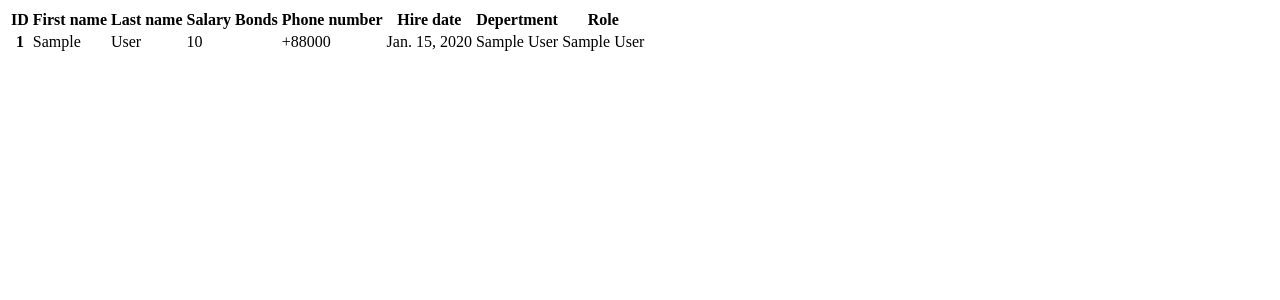
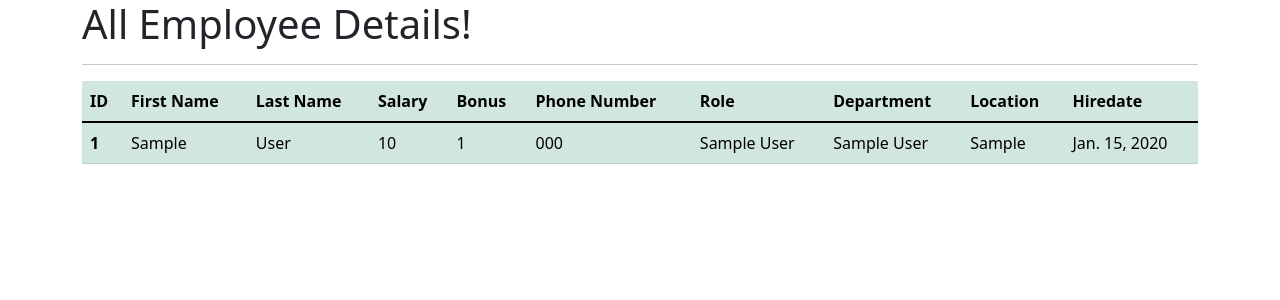
Before and after one commit to Nayemjaman/Employee, a Django app: page /all_emp in a window 1280 px wide. Shown: the top 300 px of the page. Run offline with Django 4.2, Linux system fonts and the light colour scheme; tables that the repository leaves empty hold one stand-in row (values such as "Sample post").

Commit message:
add bootstreap5

```diff
--- a/employee_app/admin.py
+++ b/employee_app/admin.py
@@ -1,8 +1,8 @@
 from django.contrib import admin
-from  .models import Depertment,Role,Employee
+from  .models import Department,Role,Employee
 
 # Register your models here.
 
-admin.site.register(Depertment)
+admin.site.register(Department)
 admin.site.register(Role)
 admin.site.register(Employee)
--- a/employee_app/models.py
+++ b/employee_app/models.py
@@ -1,7 +1,7 @@
 from django.db import models
 
 # Create your models here.
-class Depertment(models.Model):
+class Department(models.Model):
     name = models.CharField(max_length=100,null=False)
     location = models.CharField(max_length=100)
 
@@ -24,11 +24,11 @@ class Employee(models.Model):
     first_name = models.CharField(max_length=100,null=False)
     last_name = models.CharField(max_length=100,null=False)
     salary = models.IntegerField(null=False,default=0)
-    bouns = models.IntegerField(null=False,)
+    bonus = models.IntegerField(null=False,)
     phone_number = models.CharField(max_length=100,null=False)
     hire_date = models.DateField()
 
-    dept = models.ForeignKey(Depertment,on_delete=models.CASCADE)
+    dept = models.ForeignKey(Department,on_delete=models.CASCADE)
     role = models.ForeignKey(Role,on_delete=models.CASCADE)
 
 
--- a/employee_app/templates/all_emp.html
+++ b/employee_app/templates/all_emp.html
@@ -1,31 +1,59 @@
-<table class="table table-striped">
+<!DOCTYPE html>
+<html lang="en">
+<head>
+    <meta charset="UTF-8">
+    <title>View All Employee</title>
+  <link href="https://cdn.jsdelivr.net/npm/bootstrap@5.1.3/dist/css/bootstrap.min.css" rel="stylesheet" integrity="sha384-1BmE4kWBq78iYhFldvKuhfTAU6auU8tT94WrHftjDbrCEXSU1oBoqyl2QvZ6jIW3" crossorigin="anonymous">
+
+</head>
+  <body>
+  <div class="container">
+          <h1>All Employee Details!</h1>
+      <hr>
+     <table class="table table-success">
   <thead>
     <tr>
       <th scope="col">ID</th>
-            <th scope="col">First name</th>
-            <th scope="col">Last name</th>
+      <th scope="col">First Name</th>
+      <th scope="col">Last Name</th>
       <th scope="col">Salary</th>
-            <th scope="col">Bonds</th>
-            <th scope="col">Phone number</th>
-            <th scope="col">Hire date</th>
-            <th scope="col">Depertment</th>
+      <th scope="col">Bonus</th>
+      <th scope="col">Phone Number</th>
       <th scope="col">Role</th>
+      <th scope="col">Department</th>
+      <th scope="col">Location</th>
+      <th scope="col">Hiredate</th>
     </tr>
   </thead>
+         {% for emp in all_amployee %}
   <tbody>
-            {% for employee in all_employee %}
     <tr>
-            <th scope="row">{{ employee.id }}</th>
-            <td>{{ employee.first_name }}</td>
-            <td>{{ employee.last_name }}</td>
-            <td>{{ employee.salary }}</td>
-            <td>{{ employee.bnods }}</td>
-            <td>+88{{ employee.phone_number }}</td>
-            <td>{{ employee.hire_date }}</td>
-            <td>{{ employee.dept.name }}</td>
-            <td>{{ employee.role.name }}</td>
+      <th scope="row">{{emp.id}}</th>
+      <td>{{emp.first_name}}</td>
+      <td>{{emp.last_name}}</td>
+      <td>{{emp.salary}}</td>
+      <td>{{emp.bonus}}</td>
+      <td>{{emp.phone_number}}</td>
+      <td>{{emp.role.name}}</td>
+      <td>{{emp.dept.name}}</td>
+      <td>{{emp.dept.location}}</td>
+      <td>{{emp.hire_date}}</td>
     </tr>
+  </tbody>
          {% endfor %}
-        </tbody>
+</table>
 
-  </table>
+  </div>
+
+    <!-- Optional JavaScript; choose one of the two! -->
+
+    <!-- Option 1: Bootstrap Bundle with Popper -->
+    <script src="https://cdn.jsdelivr.net/npm/bootstrap@5.1.3/dist/js/bootstrap.bundle.min.js" integrity="sha384-ka7Sk0Gln4gmtz2MlQnikT1wXgYsOg+OMhuP+IlRH9sENBO0LRn5q+8nbTov4+1p" crossorigin="anonymous"></script>
+
+    <!-- Option 2: Separate Popper and Bootstrap JS -->
+
+<!--    <script src="https://cdn.jsdelivr.net/npm/@popperjs/core@2.10.2/dist/umd/popper.min.js" integrity="sha384-7+zCNj/IqJ95wo16oMtfsKbZ9ccEh31eOz1HGyDuCQ6wgnyJNSYdrPa03rtR1zdB" crossorigin="anonymous"></script>-->
+<!--    <script src="https://cdn.jsdelivr.net/npm/bootstrap@5.1.3/dist/js/bootstrap.min.js" integrity="sha384-QJHtvGhmr9XOIpI6YVutG+2QOK9T+ZnN4kzFN1RtK3zEFEIsxhlmWl5/YESvpZ13" crossorigin="anonymous"></script>-->
+
+  </body>
+</html>
--- a/employee_app/views.py
+++ b/employee_app/views.py
@@ -1,15 +1,16 @@
 from datetime import datetime
 from django.shortcuts import render,HttpResponse
-from .models import Employee,Depertment,Role
+from .models import Employee
+from django.db.models import Q
 
 # Create your views here.
 
 def index(request):
     return render(request, 'index.html')
 def all_emp(request):
-    all_employee = Employee.objects.all()
+    all_amployee = Employee.objects.all()
     context = {
-        'all_employee': all_employee
+        'all_amployee': all_amployee
     }
     return render(request, "all_emp.html",context)
 def add_emp(request):
@@ -17,11 +18,11 @@ def add_emp(request):
         first_name = request.POST['first_name']
         last_name = request.POST['last_name']
         salary = int(request.POST['salary'])
-        bouns = int(request.POST['bouns'])
+        bonus = int(request.POST['bonus'])
         phone_number = request.POST['phone_number']
         dept = request.POST['dept']
         role = request.POST['role']
-        new_emp = Employee(first_name=first_name,last_name=last_name,salary=salary,bouns=bouns,phone_number=phone_number,dept_id=dept,role_id=role,hire_date=datetime.now())
+        new_emp = Employee(first_name=first_name,last_name=last_name,salary=salary,bonus=bonus,phone_number=phone_number,dept_id=dept,role_id=role,hire_date=datetime.now())
         new_emp.save()
         return HttpResponse('Added successfuly')
     else:
@@ -42,4 +43,21 @@ def remove_emp(request, emp_id = 0):
     return render(request, 'remove_emp.html',context)
 
 def filter_emp(request):
-    return render(request, 'filter_emp.html')
+    if request.method == 'POST':
+        name = request.POST['name']
+        dept = request.POST['dept']
+        role = request.POST['role']
+        all_amployee = Employee.objects.all()
+        if name:
+            all_amployee = all_amployee.filter(Q(first_name__icontains = name) | Q(last_name__icontains = name))
+        if dept:
+            all_amployee = all_amployee.filter(dept__name__icontains = dept)
+        if role:
+            all_amployee = all_amployee.filter(role__name__icontains = role)
+
+        return render(request, 'all_emp.html', {'all_amployee': all_amployee})
+
+    elif request.method == 'GET':
+        return render(request, 'filter_emp.html')
+    else:
+        return HttpResponse('An Exception Occurred')
```
Also changed, not shown: employee_app/templates/add_emp.html (+30 -19 lines), employee_app/templates/base.html (added, +31 -0 lines), employee_app/templates/filter_emp.html (+21 -1 lines), employee_app/templates/index.html (+3 -26 lines), employee_app/templates/remove_emp.html (+7 -24 lines), employee_app/migrations/0003_rename_depertment_department.py (added), employee_app/migrations/0004_rename_bouns_employee_bonus.py (added), employee_app/templates/footer.html (added), employee_app/templates/header.html (added). Lines whose indentation alone changed are shown as unchanged.
